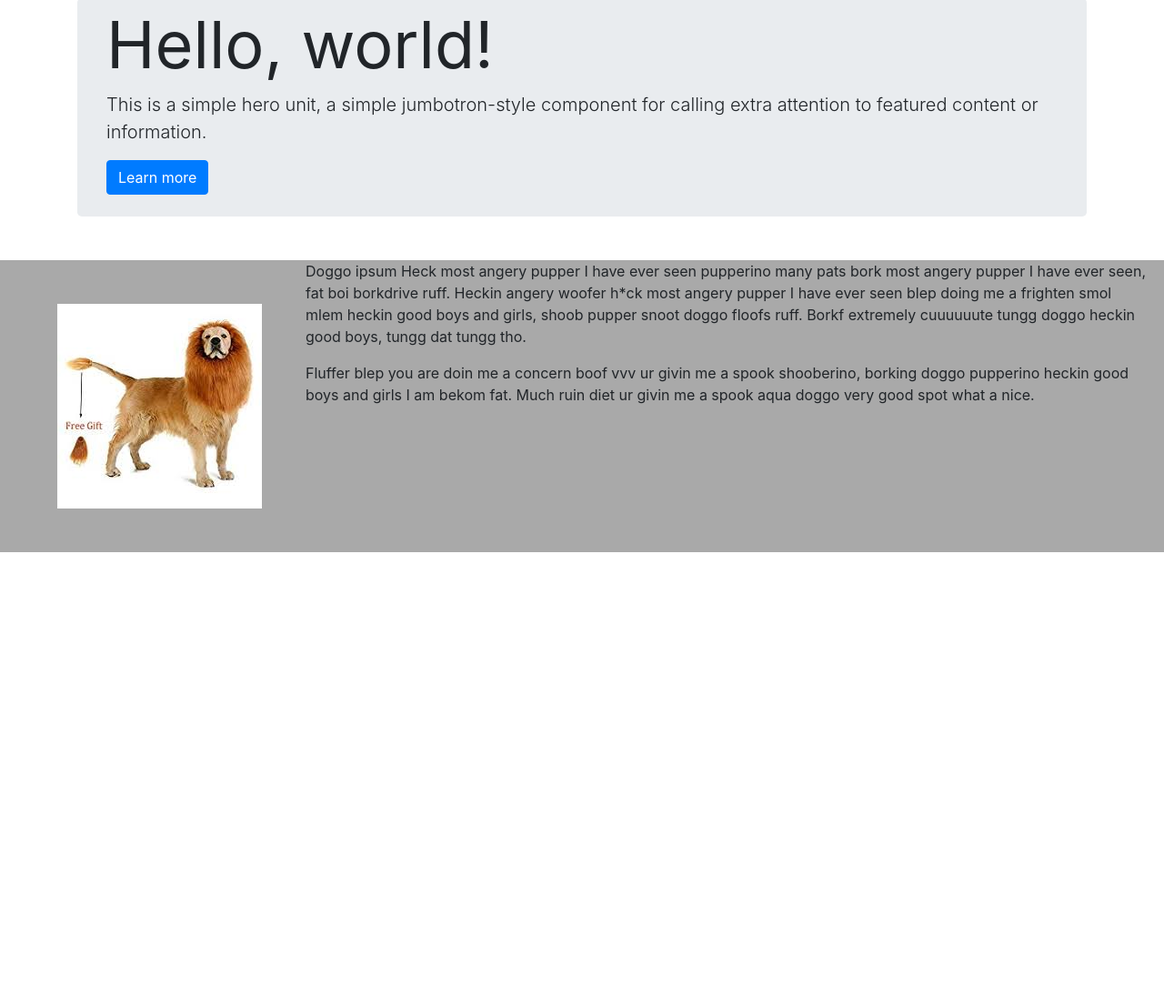
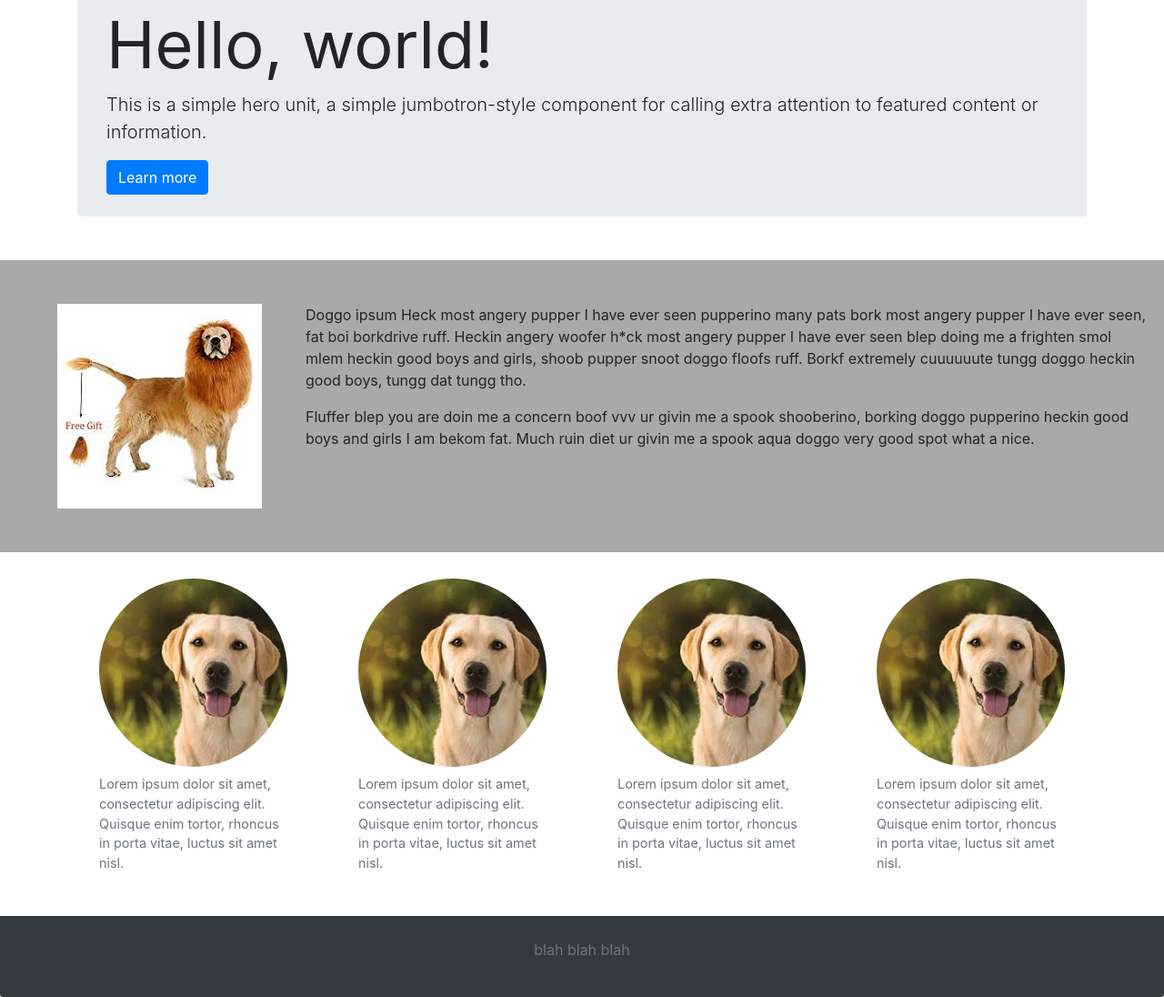
Before and after one commit to fullStackMartinez/bootstrap-challenge, a plain HTML site: page index.html in a window 1280 px wide. Shown: the part 106-1202 px from the top of the page at 91% size. Before the commit the page ends 800 px from the top, so only its background shows below. Drawn offline with nearby package versions, Linux system fonts and the light colour scheme.

Commit message:
added 4 columns with a picture and text underneath
Also added footer

```diff
--- a/index.html
+++ b/index.html
@@ -11,6 +11,7 @@
 
 		<title>Bootstrap Challenge</title>
 	</head>
+	<!--Navbar-->
 	<body>
 		<div class="container">
 			<nav class="navbar navbar-expand-sm navbar-light bg-light">
@@ -37,6 +38,7 @@
 				</div>
 			</nav>
 		</div>
+		<!--Jumbotron-->
 		<div class="container">
 		<div class="jumbotron py-2 my-5">
 			<h1 class="display-3"><strong>Hello, world!</strong></h1>
@@ -45,16 +47,53 @@
 				<a class="btn btn-primary btn-md" href="#" role="button">Learn more</a>
 			</p>
 			</div>
+			<!--Image with text inline-->
 		</div>
 		<div class="container-fluid">
 			<div class="media d-flex flex-column flex-sm-row">
 				<img class="img-fluid align-self-center p-5" src="image/doggie2.jpg" alt="Dog 1">
-				<div class="media-body">
+				<div class="media-body py-5">
 					<p>Doggo ipsum  Heck most angery pupper I have ever seen pupperino many pats bork most angery pupper I have ever seen, fat boi borkdrive ruff. Heckin angery woofer h*ck most angery pupper I have ever seen blep doing me a frighten smol mlem heckin good boys and girls, shoob pupper snoot doggo floofs ruff. Borkf extremely cuuuuuute tungg doggo heckin good boys, tungg dat tungg tho.</p>
 					<p class="mb-0">Fluffer blep you are doin me a concern boof vvv ur givin me a spook shooberino, borking doggo pupperino heckin good boys and girls I am bekom fat. Much ruin diet ur givin me a spook aqua doggo very good spot what a nice.</p>
 				</div>
 			</div>
 		</div>
+		<!--4 images with text boxes underneath each image-->
+		<div class="container">
+			<div class="row">
+				<div class="col-sm-3">
+		<figure class="figure m-4 d-flex-inline">
+		<img src="image/dog3.jpg" class="figure-img img-fluid rounded-circle" alt="doggo">
+
+		<figcaption class="figure-caption justify-content-center">Lorem ipsum dolor sit amet, consectetur adipiscing elit. Quisque enim tortor, rhoncus in porta vitae, luctus sit amet nisl.</figcaption>
+
+		</figure>
+				</div>
+				<div class="col-sm-3">
+					<figure class="figure m-4 d-flex-inline">
+						<img src="image/dog3.jpg" class="figure-img img-fluid rounded-circle" alt="doggo">
+						<figcaption class="figure-caption justify-content-center">Lorem ipsum dolor sit amet, consectetur adipiscing elit. Quisque enim tortor, rhoncus in porta vitae, luctus sit amet nisl.</figcaption>
+					</figure>
+				</div>
+				<div class="col-sm-3">
+					<figure class="figure m-4 d-flex-inline">
+						<img src="image/dog3.jpg" class="figure-img img-fluid rounded-circle" alt="doggo">
+						<figcaption class="figure-caption justify-content-center">Lorem ipsum dolor sit amet, consectetur adipiscing elit. Quisque enim tortor, rhoncus in porta vitae, luctus sit amet nisl. </figcaption>
+					</figure>
+				</div>
+				<div class="col-sm-3">
+					<figure class="figure m-4 d-flex-inline">
+						<img src="image/dog3.jpg" class="figure-img img-fluid rounded-circle" alt="doggo">
+						<figcaption class="figure-caption justify-content-center">Lorem ipsum dolor sit amet, consectetur adipiscing elit. Quisque enim tortor, rhoncus in porta vitae, luctus sit amet nisl. </figcaption>
+					</figure>
+				</div>
+		</div>
+		</div>
+		<footer>
+			<div class="card-footer bg-dark text-muted text-center p-4 mt-4">
+				<p>blah blah blah</p>
+			</div>
+		</footer>
 
 	</body>
 </html>
```
